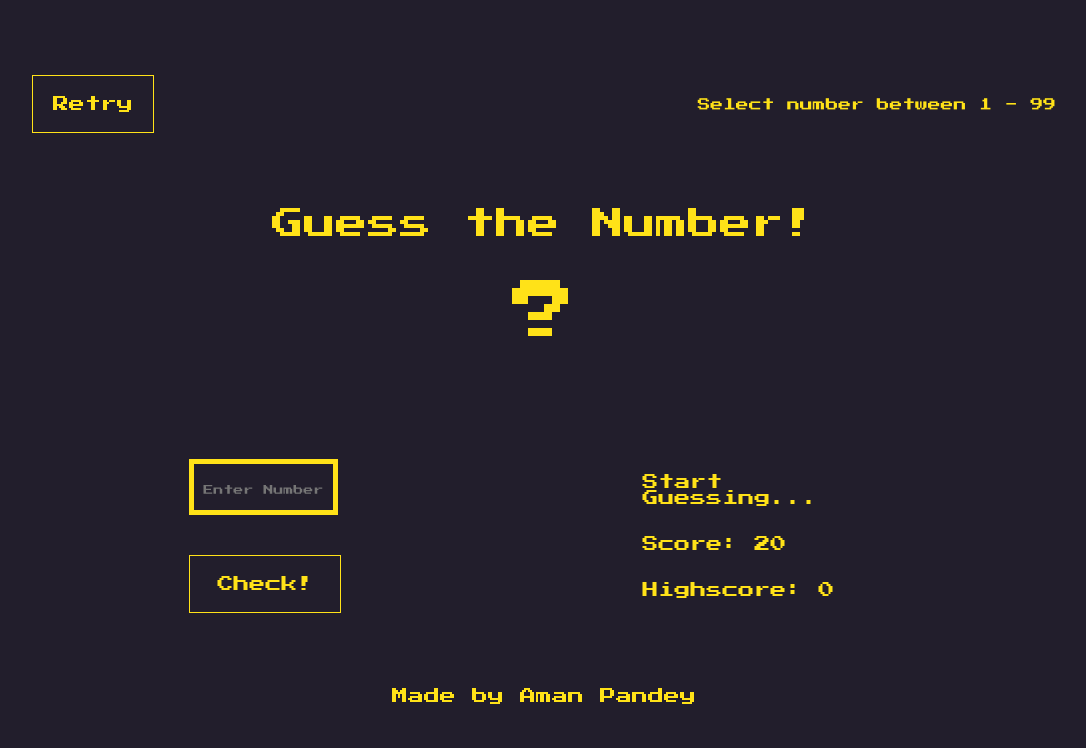
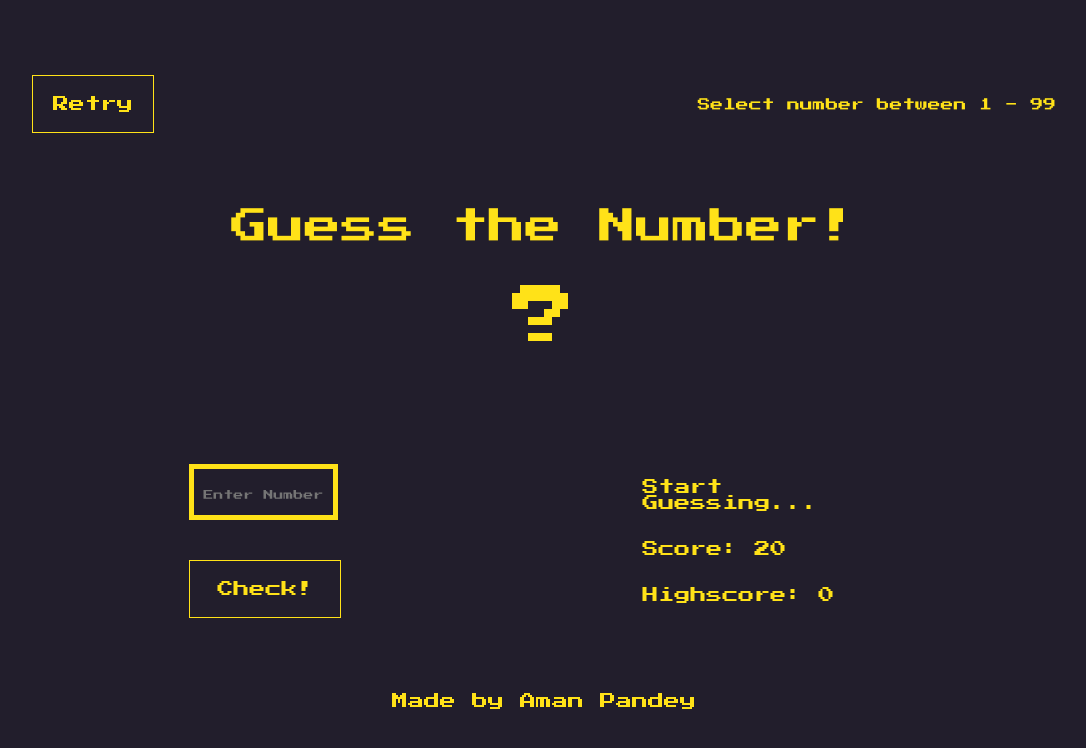
Before and after one commit to pandeyaman/Name-the-Number, a plain HTML site: page index.html in a window 1280 px wide. Shown: the whole page, without its empty margins (96-1182 px from the left). Drawn offline with Linux system fonts and the light colour scheme.

Commit message:
style: changed banner size

```diff
--- a/style.css
+++ b/style.css
@@ -54,7 +54,7 @@ header{
 }
 
 .span-guess-banner{
-    font-size: 200%;
+    font-size: 230%;
 }
 
 .span-random-number{
```
